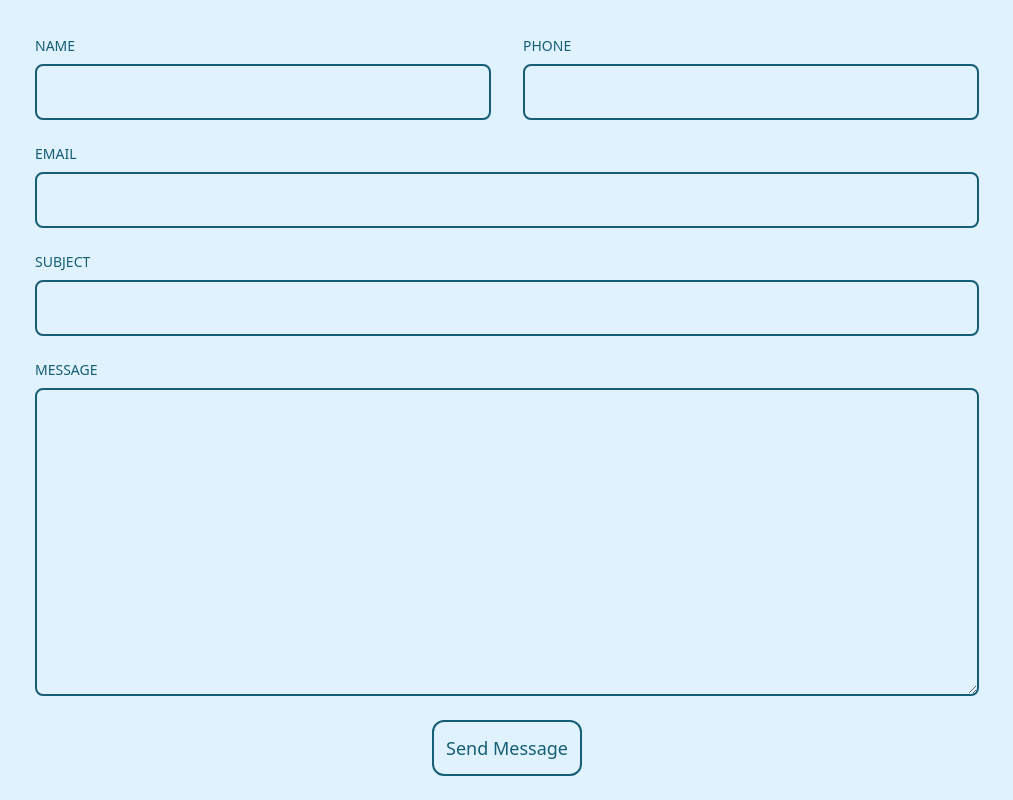
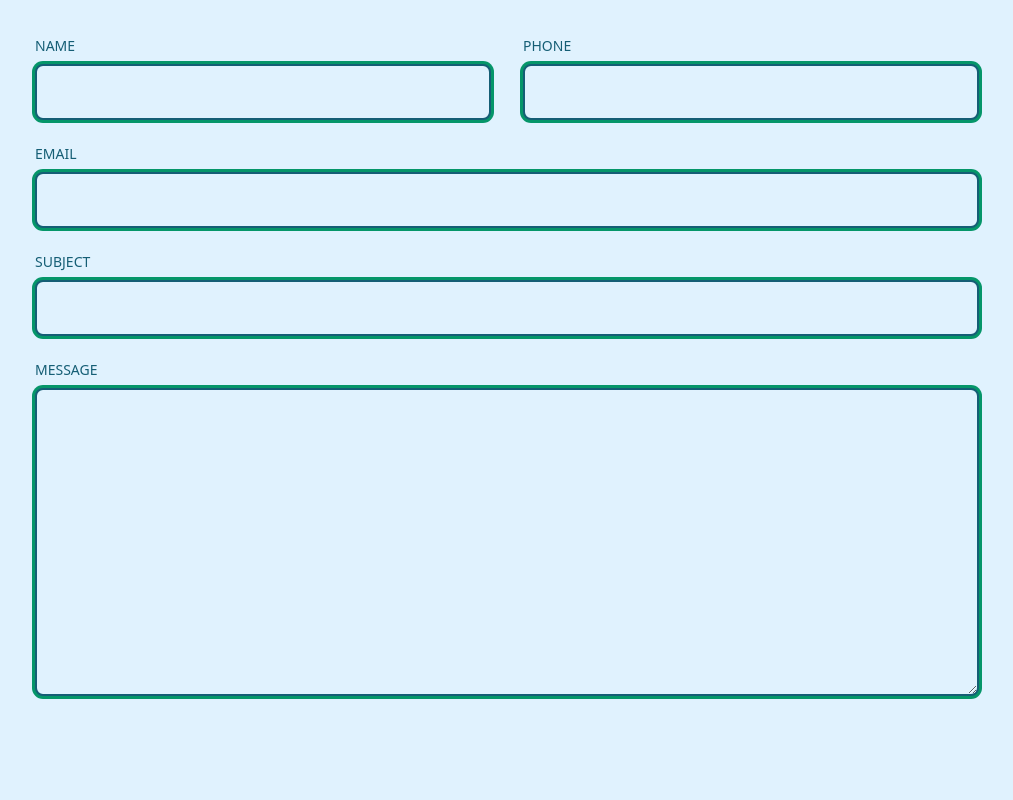
Before and after one commit to NPotokin/portfolio, a React (Vite) app: page / in a window 1280 px wide. Shown: the part 3180-3980 px from the top of the page, without its empty margins (173-1186 px from the left). Built offline with nearby package versions, Linux system fonts and the light colour scheme.

Commit message:
finished form validation, predeploy

```diff
--- a/package.json
+++ b/package.json
@@ -15,6 +15,7 @@
     "htmlparser2": "^8.0.2",
     "react": "^18.2.0",
     "react-dom": "^18.2.0",
+    "react-hook-form": "^7.45.1",
     "react-icons": "^4.8.0",
     "react-type-animation": "^2.1.2",
     "zustand": "^4.3.6"
--- a/src/Components/Contact.jsx
+++ b/src/Components/Contact.jsx
@@ -1,9 +1,108 @@
 import React from 'react'
 import useStore from '../Utilities/Store'
+import { useState } from 'react';
 
 function Contact() {
 
   const{darkMode, setDarkMode} = useStore();
+  const [disabledButton, setDisabledButton] = useState(true)
+
+  //Name variables
+  const [name, setName] = useState('');
+  const [nameError, setNameError] = useState('');
+
+  const handleNameChange = (e) => {
+    setName(e.target.value);
+  };
+  const handleNameBlur = () => {
+    const nameRegex = /^[A-Za-z\s.'-]+$/
+    if (nameRegex.test(name)) {
+      setNameError('');
+      console.log('no name errors')
+    } else {
+      setNameError('Please enter a valid Name.');
+    }
+  };
+
+  //Phone variables
+  const [phone, setPhone] = useState('');
+  const [phoneError, setPhoneError] = useState('');
+
+  const handlePhoneChange = (e) => {
+    setPhone(e.target.value);
+  };
+  const handlePhoneBlur = () => {
+    const phoneRegex = /^\(?\d{3}\)?[-. ]?\d{3}[-. ]?\d{4}$/;
+    if (phoneRegex.test(phone)) {
+      setPhoneError('');
+      console.log('no phone errors')
+    } else {
+      setPhoneError('Please enter a valid phone.');
+    }
+  };
+
+  //Email variables
+  const [email, setEmail] = useState('');
+  const [emailError, setEmailError] = useState('');
+  const handleEmailChange = (e) => {
+    setEmail(e.target.value);
+  };
+  const handleEmailBlur = () => {
+    const emailRegex = /^\S+@\S+$/i;
+    if (emailRegex.test(email)) {
+      setEmailError('');
+      console.log('no email errors')
+    } else {
+      setEmailError('Please enter a valid Email.');
+    }
+  };
+
+   //Subject variables
+   const [subject, setSubject] = useState('');
+   const [subjectError, setSubjectError] = useState('');
+   const handleSubjectChange = (e) => {
+     setSubject(e.target.value);
+   };
+   const handleSubjectBlur = () => {
+     const subjectRegex = /^.{2,140}$/;
+     if (subjectRegex.test(subject)) {
+       setSubjectError('');
+       console.log('no subject errors')
+    } else {
+       setSubjectError('Please enter a valid Subject. It should be 2-140 characters');
+     }
+   };
+
+   //Message variables
+   const [message, setMessage] = useState('');
+   const [messageError, setMessageError] = useState('');
+   const handleMessageChange = (e) => {
+     setMessage(e.target.value);
+   };
+   const handleMessageBlur = () => {
+     const messageRegex = /^.{10,500}$/;
+     if (messageRegex.test(message)) {
+       setMessageError('');
+       console.log('no message errors')
+    } else {
+       setMessageError('Please write something');
+     }
+   };
+
+   const handleSubmitButton = () => {
+    if (
+      nameError === '' &&
+      phoneError === '' &&
+      emailError === '' &&
+      subjectError === '' &&
+      messageError === ''
+    ) {
+      setDisabledButton(false);
+    }
+  };
+
+
+
 
   return (
     <div className={`w-full  ${darkMode ? 'bg-cyan-900' : 'bg-sky-100'}`}>
@@ -17,61 +116,122 @@ function Contact() {
             Contact
         </h1>
 
-        <form action="https://api.web3forms.com/submit" method='POST'>
+        <form onChange={handleSubmitButton} action="https://api.web3forms.com/submit" method='POST'>
           <input type="hidden" name="access_key" value="f44798db-66a4-45f5-a85e-025824a5fcb1" />
           <div className='grid md:grid-cols-2 gap-4 w-full py-2'>
             <div className='flex flex-col ml-2 mr-2'>
+
               <label className={`uppercase text-sm py-2 font-medium
-              ${darkMode ? 'text-sky-300' : 'text-cyan-800'}`} htmlFor="">Name</label>
-              <input required={true} className={`border-2 rounded-lg p-3 flex outline-none text-lg
+              ${darkMode ? 'text-sky-300' : 'text-cyan-800'}`} htmlFor="name">Name <span className='text-red-600'>{  nameError}</span></label>
+              <input
+              id="name"
+              value={name}
+              onChange={handleNameChange}
+              onBlur={handleNameBlur}
+              name='name'
+              type="text"
+              required={true}
+              autoComplete='new-password'
+              className={`border-2 rounded-lg p-3 flex outline-none text-lg
               ${darkMode
               ? 'border-sky-300 bg-cyan-900 text-sky-300'
-              : 'border-cyan-800 bg-sky-100 text-cyan-800'}`}
-              type="text" name='name' />
+              : 'border-cyan-800 bg-sky-100 text-cyan-800'}
+              ${(!nameError) ? 'ring ring-emerald-600' : 'ring ring-red-600'}
+              `} />
+
             </div>
             <div className='flex flex-col ml-2 mr-2'>
+
               <label className={`uppercase text-sm py-2 font-medium
-              ${darkMode ? 'text-sky-300' : 'text-cyan-800'}`} htmlFor="">Phone</label>
-              <input required={true} className={`border-2 rounded-lg p-3 flex outline-none text-lg
+              ${darkMode ? 'text-sky-300' : 'text-cyan-800'}`} htmlFor="phone">Phone <span className='text-red-600'>{phoneError}</span></label>
+              <input
+              id="phone"
+              value={phone}
+              onChange={handlePhoneChange}
+              onBlur={handlePhoneBlur}
+              name='phone'
+              type="text"
+              required={true}
+              autoComplete='new-password'
+              className={`border-2 rounded-lg p-3 flex outline-none text-lg
               ${darkMode
               ? 'border-sky-300 bg-cyan-900 text-sky-300'
-              : 'border-cyan-800 bg-sky-100 text-cyan-800'}`}
-              type="text" name='phone' />
+              : 'border-cyan-800 bg-sky-100 text-cyan-800'}
+              ${(!phoneError) ? 'ring ring-emerald-600' : 'ring ring-red-600'}
+              `}/>
+
             </div>
           </div>
           <div className='flex flex-col py-2 ml-2 mr-2'>
+
             <label className={`uppercase text-sm py-2 font-medium
-              ${darkMode ? 'text-sky-300' : 'text-cyan-800'}`} htmlFor="">Email</label>
-            <input required={true} className={`border-2 rounded-lg p-3 flex outline-none text-lg
+              ${darkMode ? 'text-sky-300' : 'text-cyan-800'}`} htmlFor="">Email <span className='text-red-600'>{emailError}</span></label>
+            <input
+            id="email"
+            value={email}
+            onChange={handleEmailChange}
+            onBlur={handleEmailBlur}
+            type="email"
+            name="email"
+            required={true}
+            autoComplete='new-password'
+            className={`border-2 rounded-lg p-3 flex outline-none text-lg
               ${darkMode
               ? 'border-sky-300 bg-cyan-900 text-sky-300'
-              : 'border-cyan-800 bg-sky-100 text-cyan-800'}`}
-                type="email" name="email"/>
+              : 'border-cyan-800 bg-sky-100 text-cyan-800'}
+              ${(!emailError) ? 'ring ring-emerald-600' : 'ring ring-red-600'}`}/>
+
           </div>
           <div className='flex flex-col py-2 ml-2 mr-2'>
+
             <label className={`uppercase text-sm py-2 font-medium
-              ${darkMode ? 'text-sky-300' : 'text-cyan-800'}`} htmlFor="">Subject</label>
-            <input required={true} className={`border-2 rounded-lg p-3 flex outline-none text-lg
+              ${darkMode ? 'text-sky-300' : 'text-cyan-800'}`} htmlFor="">Subject <span className='text-red-600'>{subjectError}</span></label>
+            <input
+            id="subject"
+            value={subject}
+            onChange={handleSubjectChange}
+            onBlur={handleSubjectBlur}
+            autoComplete='new-password'
+            type="text"
+            name="subject"
+            required={true}
+            className={`border-2 rounded-lg p-3 flex outline-none text-lg
               ${darkMode
               ? 'border-sky-300 bg-cyan-900 text-sky-300'
-              : 'border-cyan-800 bg-sky-100 text-cyan-800'}`}
-               type="text" name="subject"/>
+              : 'border-cyan-800 bg-sky-100 text-cyan-800'}
+              ${(!subjectError) ? 'ring ring-emerald-600' : 'ring ring-red-600'}`}
+               />
+
           </div>
           <div className='flex flex-col py-2 ml-2 mr-2'>
+
             <label className={`uppercase text-sm py-2 font-medium
-              ${darkMode ? 'text-sky-300' : 'text-cyan-800'}`} htmlFor="">Message</label>
-            <textarea required={true} className={`border-2 rounded-lg p-3 flex outline-none text-lg
+              ${darkMode ? 'text-sky-300' : 'text-cyan-800'}`} htmlFor="">Message <span className='text-red-600'>{messageError}</span></label>
+            <textarea
+            id="message"
+            value={message}
+            onChange={handleMessageChange}
+            onBlur={handleMessageBlur}
+            rows='10'
+            name="message"
+            required={true}
+            className={`border-2 rounded-lg p-3 flex outline-none text-lg
               ${darkMode
               ? 'border-sky-300 bg-cyan-900 text-sky-300'
-              : 'border-cyan-800 bg-sky-100 text-cyan-800'}`}
-              rows='10' name="message"/>
+              : 'border-cyan-800 bg-sky-100 text-cyan-800'}
+              ${(!messageError) ? 'ring ring-emerald-600' : 'ring ring-red-600'}`}
+              />
+
           </div>
+
           <button
+          type='submit'
           className={`p-3 m-1 my-auto mt-4 rounded-xl font-medium text-lg hover:scale-110
            duration-700 border-2 block mx-auto
                  ${darkMode
                  ? 'text-sky-300 shadow-sky-300 bg-cyan-900 border-sky-300'
-                 : 'text-cyan-800 shadow-cyan-800 bg-sky-100 border-cyan-800'}`}>Send Message</button>
+                 : 'text-cyan-800 shadow-cyan-800 bg-sky-100 border-cyan-800'}
+                 ${disabledButton ? 'hidden' : 'block'}`}>Send Message</button>
         </form>
       </div>
     </div>
```
Also changed, not shown: 1 other file (tests, documents, lock files or other folders).
